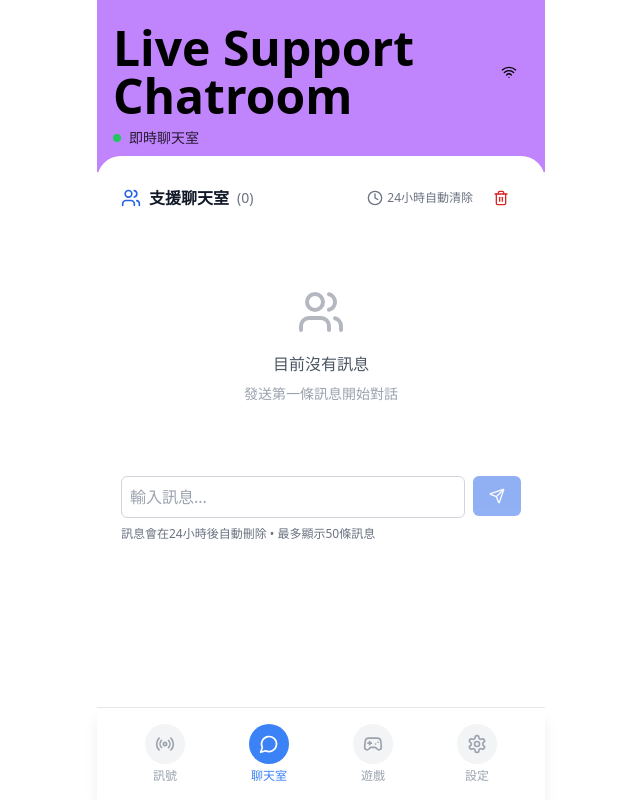
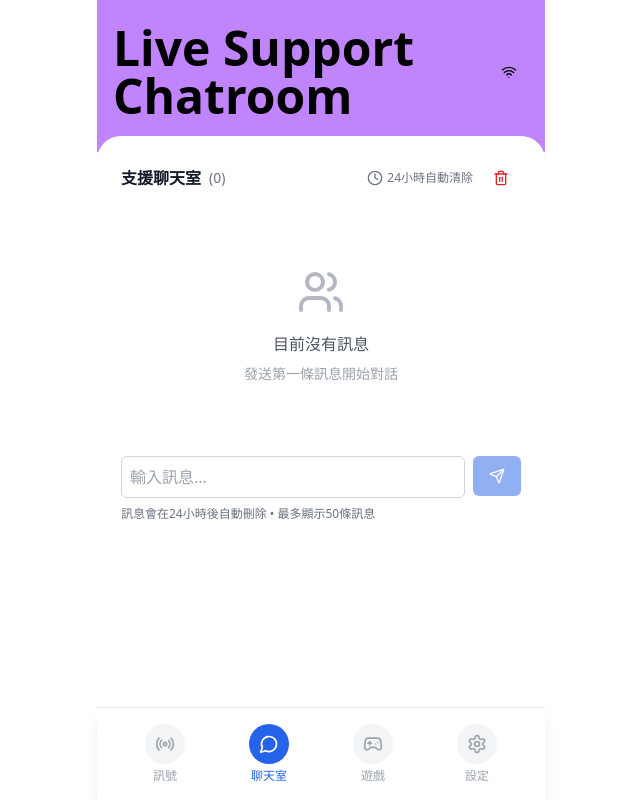
Before and after one commit to aa-prime-studio/echo-alert-now, a React (Vite) app: page /app in a window 1280 px wide. Both pictures are taken after a click on the button "聊天室". Shown: the whole page, without its empty margins (319-959 px from the left). Built offline with nearby package versions, Linux system fonts and the light colour scheme.

Commit message:
Fix:
1.  Updated the bottom navigation bar icon color.
2.  Removed the subtitle text from the ChatRoom.
3.  Removed the icon from the ChatRoom.
4.  Changed the subtitle text for the GameRoom.
5.  Removed the icon from the GameRoom.
6.  Removed the icon from the GameRules.

```diff
--- a/src/components/ChatRoom.tsx
+++ b/src/components/ChatRoom.tsx
@@ -1,4 +1,3 @@
-
 import React, { useState, useEffect } from 'react';
 import { Send, Trash2, Clock, Users } from 'lucide-react';
 import { Button } from '@/components/ui/button';
@@ -87,7 +86,6 @@ export const ChatRoom: React.FC = () => {
       {/* Header Section */}
       <div className="flex items-center justify-between">
         <div className="flex items-center space-x-2">
-          <Users className="w-5 h-5 text-blue-600" />
           <h3 className="font-semibold text-gray-900">支援聊天室</h3>
           <span className="text-sm text-gray-500">({messages.length})</span>
         </div>
--- a/src/components/GameRoom.tsx
+++ b/src/components/GameRoom.tsx
@@ -332,7 +332,6 @@ export const GameRoom: React.FC<GameRoomProps> = ({ deviceName }) => {
     <div className="space-y-6">
       {/* Header */}
       <div className="flex items-center space-x-2">
-        <Grid3X3 className="w-5 h-5 text-gray-600" />
         <h3 className="font-semibold text-gray-900">賓果遊戲室</h3>
       </div>
 
--- a/src/components/game/GameRules.tsx
+++ b/src/components/game/GameRules.tsx
@@ -1,12 +1,10 @@
-
 import React from 'react';
-import { Gamepad2, Hash, Target, Calendar } from 'lucide-react';
+import { Hash, Target, Calendar } from 'lucide-react';
 
 export const GameRules: React.FC = () => {
   return (
     <div className="bg-gradient-to-br from-blue-50 to-purple-50 border border-blue-200 rounded-xl p-4">
       <div className="flex items-center space-x-2 mb-4">
-        <Gamepad2 className="w-5 h-5 text-blue-600" />
         <h4 className="text-base font-semibold text-gray-900">遊戲規則</h4>
       </div>
       <div className="grid grid-cols-3 gap-3">
--- a/src/pages/SignalApp.tsx
+++ b/src/pages/SignalApp.tsx
@@ -44,9 +44,9 @@ const SignalApp = () => {
       case 'signals':
         return { bg: 'bg-yellow-400', title: 'Broadcast Signal', subtitle: '已連線 - 可發送和接收訊號' };
       case 'chat':
-        return { bg: 'bg-purple-400', title: 'Live Support Chatroom', subtitle: '即時聊天室' };
+        return { bg: 'bg-purple-400', title: 'Live Support Chatroom', subtitle: '' };
       case 'games':
-        return { bg: 'bg-blue-500', title: 'Bingo Game Room', subtitle: '線上遊戲房間' };
+        return { bg: 'bg-blue-500', title: 'Bingo Game Room', subtitle: '遊戲房間' };
       case 'settings':
         return { bg: 'bg-green-400', title: 'Settings', subtitle: '應用程式設定' };
       default:
@@ -186,10 +186,12 @@ const SignalApp = () => {
             {isConnected ? <Wifi className="w-5 h-5" /> : <WifiOff className="w-5 h-5" />}
           </Button>
         </div>
-        <div className="flex items-center">
-          <div className="w-2 h-2 bg-green-500 rounded-full mr-2"></div>
-          <p className="text-sm opacity-80">{headerConfig.subtitle}</p>
-        </div>
+        {headerConfig.subtitle && (
+          <div className="flex items-center">
+            <div className="w-2 h-2 bg-green-500 rounded-full mr-2"></div>
+            <p className="text-sm opacity-80">{headerConfig.subtitle}</p>
+          </div>
+        )}
       </header>
 
       {/* Content */}
@@ -212,13 +214,13 @@ const SignalApp = () => {
               >
                 <div className={`w-10 h-10 rounded-full flex items-center justify-center transition-all duration-200 ${
                   isActive
-                    ? 'bg-blue-500 text-white'
+                    ? 'bg-blue-600 text-white'
                     : 'bg-gray-100 text-gray-400 hover:bg-gray-200'
                 }`}>
                   <Icon className="w-5 h-5" />
                 </div>
                 <span className={`text-xs font-medium ${
-                  isActive ? 'text-blue-500' : 'text-gray-400'
+                  isActive ? 'text-blue-600' : 'text-gray-400'
                 }`}>
                   {tab.label}
                 </span>
```
